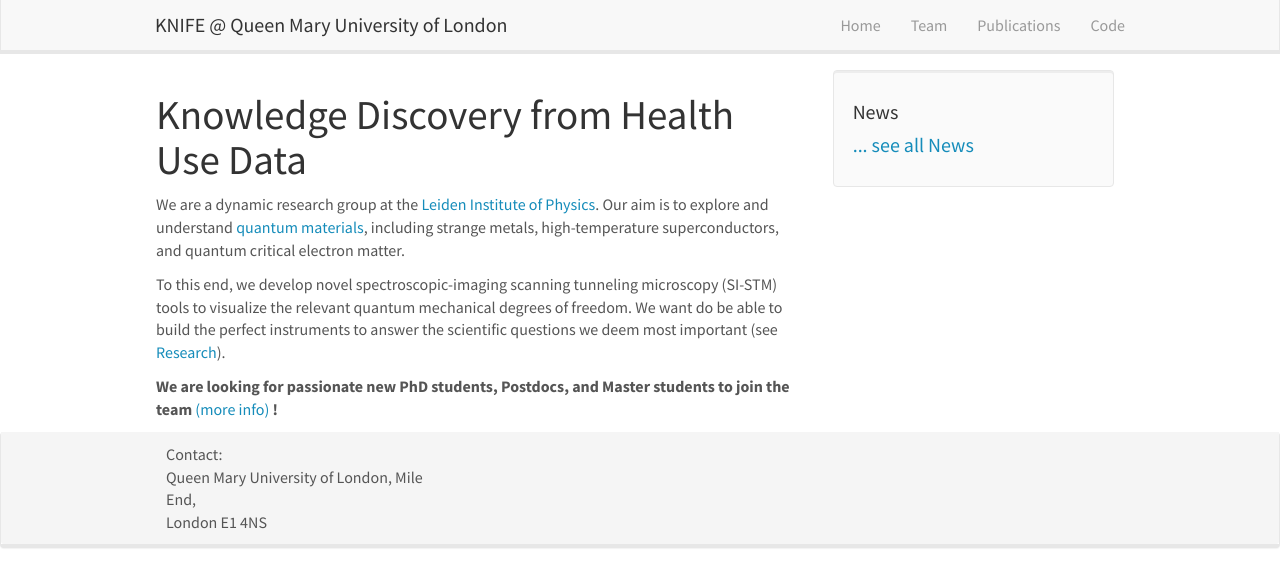
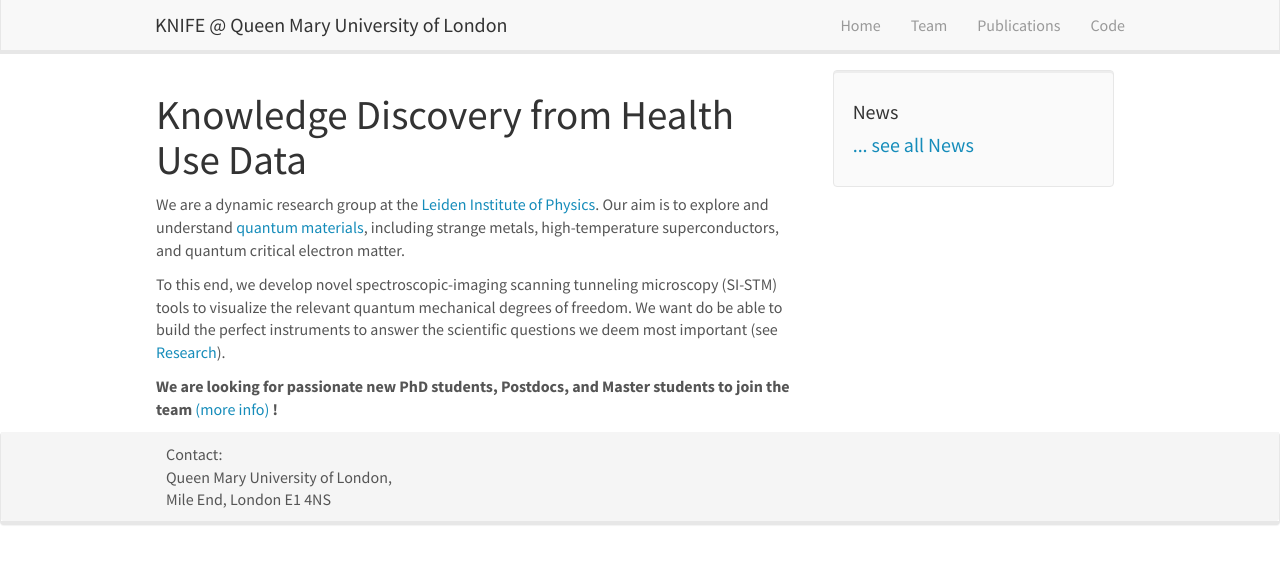
Before and after one commit to knifeqmul/knifeqmul.github.io, a Jekyll site: the page built from _pages/home.md, in a window 1280 px wide. Shown: the top 587 px of the page. Built offline with Jekyll 4.4.1, drawn with Linux system fonts in a browser that asks for light colours; nearby versions of some CDN libraries; part of the change alters nothing that is shown.

```diff
--- a/_includes/footer.html
+++ b/_includes/footer.html
@@ -20,7 +20,7 @@
 		</div> -->
 		<div class="col-sm-4">
 		  Contact:<br />
-		  Queen Mary University of London, Mile End, <br /> London  E1 4NS<br />
+		  Queen Mary University of London, <br /> Mile End, London E1 4NS<br />
 <!--             (<a href="https://goo.gl/maps/H2RjutkyoUH2">Maps</a>, <a href="http://www.physics.leidenuniv.nl/travel-directions">Directions</a>) -->
 		</div>
 	  </div>
```
